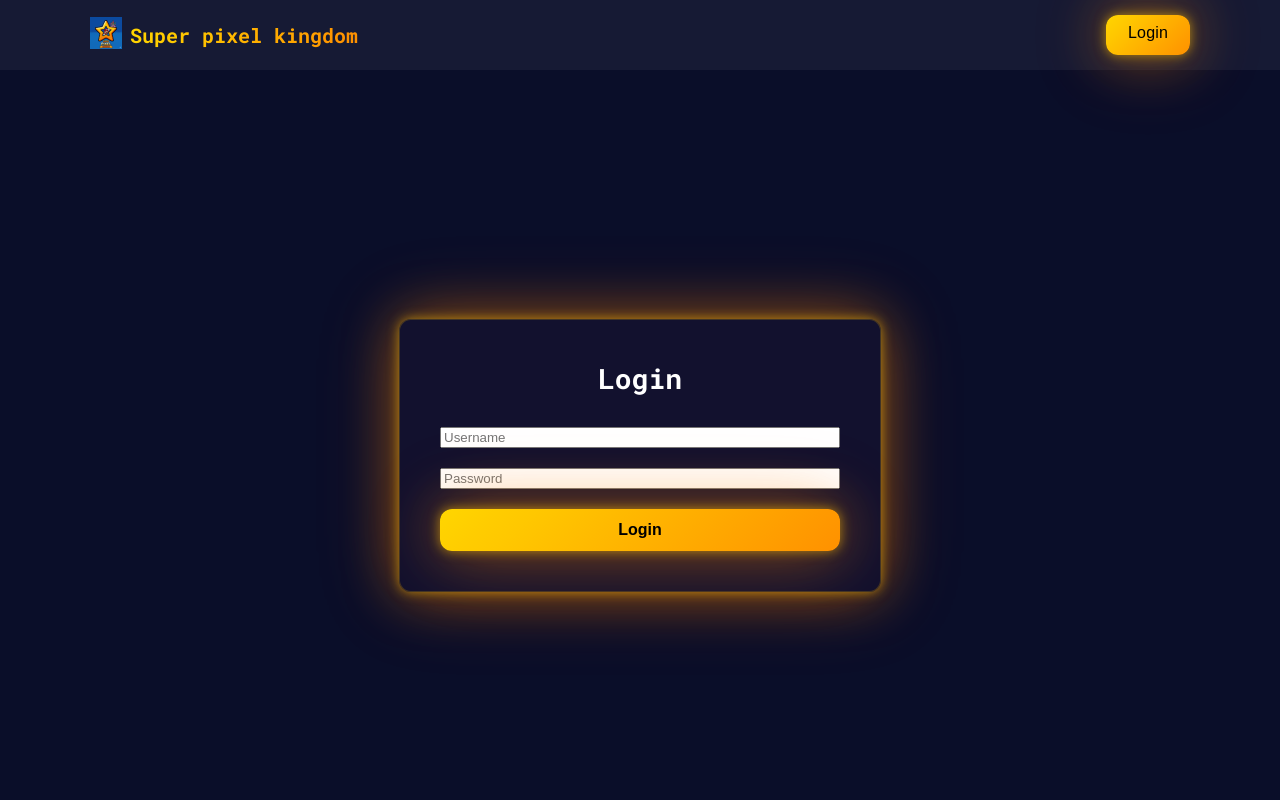
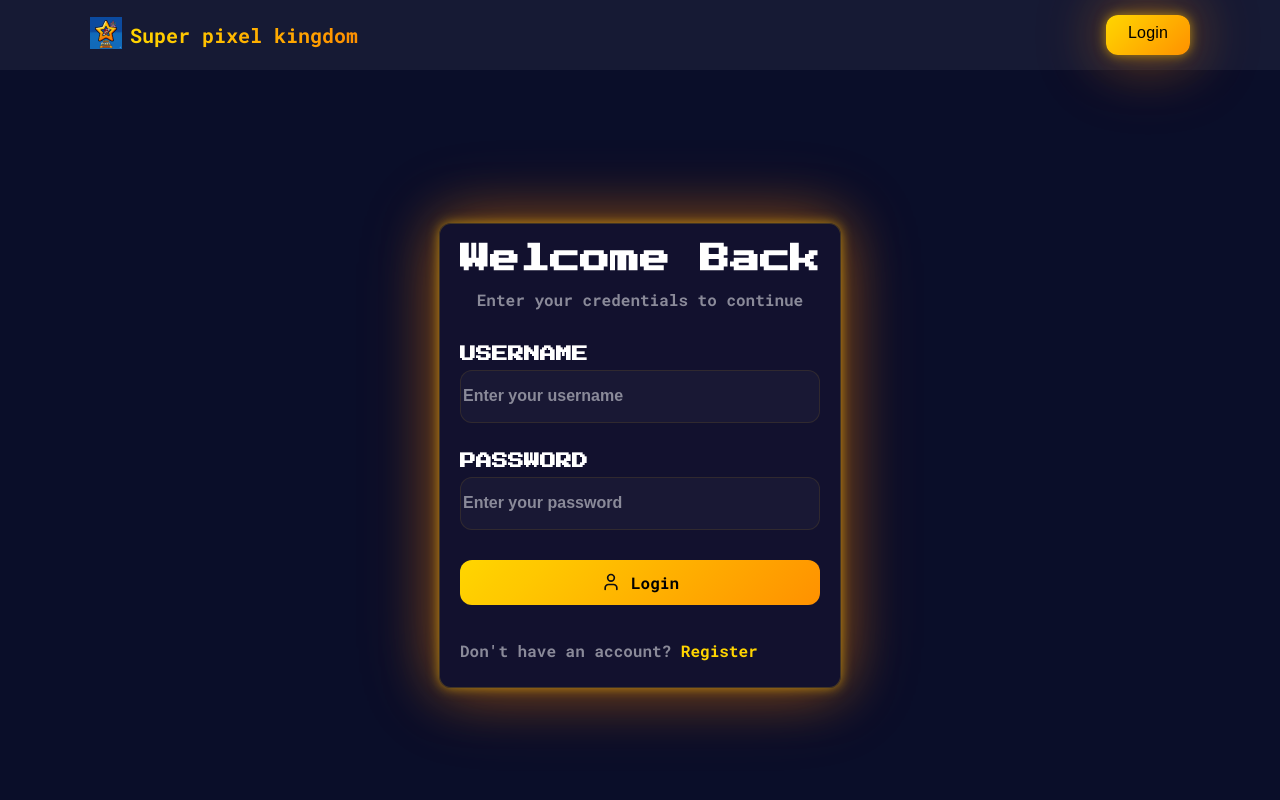
Before and after one commit to MarcoCorradini0/Mario-frontend, an Angular app: page /login in a window 1280 px wide. Shown: the top 800 px of the page. Built offline with nearby package versions, Linux system fonts and the light colour scheme.

Commit message:
Login page design done - added footer to login page and minor fixes - login card + form - navbar added

```diff
--- a/src/app/features/pages/components/footer/footer.html
+++ b/src/app/features/pages/components/footer/footer.html
@@ -12,7 +12,7 @@
                 </div>
             </div>
             <!-- Description -->
-            <p class="brand-description">
+            <p class="paragraph">
                 The ultimate competitive browser-based arcade game. Join thousands of players worldwide.
             </p>
             <!-- Socials -->
--- a/src/app/features/pages/components/navbar/navbar.scss
+++ b/src/app/features/pages/components/navbar/navbar.scss
@@ -5,8 +5,6 @@
     justify-content: space-between;
     align-items: center;
     background: var(--glass-bg);
-    outline: 0.67px solid var(--neon-border);
-    outline-offset: -0.67px;
     .LogoContainer{
         display: flex;
         gap: 8px;
--- a/src/app/features/pages/home/home.html
+++ b/src/app/features/pages/home/home.html
@@ -22,7 +22,7 @@
             @for (item of items; track $index) {
                 <div class="card">
                     <div class="icon" [innerHTML]="item.icon"></div>
-                    <div class="text-content">
+                    <div>
                         <h3 class="h3">{{ item.title }}</h3>
                         <p class="paragraph">{{ item.description }}</p>
                     </div>
--- a/src/app/features/pages/home/home.scss
+++ b/src/app/features/pages/home/home.scss
@@ -20,13 +20,6 @@
         line-height: 72px; /* 150% */
         letter-spacing: -1.44px;
     }
-    .paragraph{
-        margin: 0;
-        color: var(--paragraph-color);
-        font-size: 16px;
-        font-weight: 700;
-        line-height: 32px; /* 152.381% */
-    }
 }
 // Hero
 .hero-wrapper{
@@ -35,7 +28,7 @@
     justify-content: space-evenly;
     padding: 20px;
     border-radius: 16px;
-    border: 0.667px solid var(--neon-border);
+    border: var(--neon-border);
     background: var(--glass-bg);
     box-shadow: var(--neon-shadow);
     .hero{
@@ -154,7 +147,7 @@
     align-items: center;
     padding: 20px;
     border-radius: 16px;
-    border: 0.667px solid var(--neon-border);
+    border: var(--neon-border);
     background: var(--glass-bg);
     box-shadow: var(--neon-shadow);
     .previeuws-btn{
--- a/src/app/features/pages/login/login.html
+++ b/src/app/features/pages/login/login.html
@@ -1,12 +1,26 @@
 <app-navbar />
 <div class="login-container">
     <form [formGroup]="form"(ngSubmit)="onSubmit()">
-        <h2>Login</h2>
-        <input type="text"placeholder="Username"formControlName="username"/>
-        <input type="password"placeholder="Password"formControlName="password"/>
+        <!-- Title -->
+        <div class="header">
+            <h2>Welcome Back</h2>
+            <p class="paragraph">Enter your credentials to continue</p>
+        </div>
+        <!-- Username -->
+        <div class="input-box">
+            <h4>USERNAME</h4>
+            <input id="input1" type="text"placeholder="Enter your username"formControlName="username"/>
+        </div>
+        <!-- Password -->
+        <div class="input-box">
+            <h4>PASSWORD</h4>
+            <input id="input2" type="password"placeholder="Enter your password"formControlName="password"/>
+        </div>
+        <!-- Login-btn -->
         <button type="submit" [disabled]="form.invalid||loading">
-            {{loading?'loading...':'Login'}}
+            <img src="icons/profile.svg" alt="Profile-image">{{loading?'loading...':'Login'}}
         </button>
+        <p class="paragraph">Don't have an account? <a href="">Register</a></p>
         <p *ngIf="error" class="error">{{error}}</p>
     </form>
 </div>
--- a/src/app/features/pages/login/login.scss
+++ b/src/app/features/pages/login/login.scss
@@ -1,86 +1,94 @@
-.login-container {
+.login-container{
     height: calc(100vh - 70px);
     display: flex;
     justify-content: center;
     align-items: center;
     padding: 20px;
-
-    form {
+    form{
         display: flex;
         flex-direction: column;
-        gap: 20px;
-        width: 100%;
+        gap: 30px;
         max-width: 400px;
-        padding: 40px;
+        padding: 20px;
         background-color: var(--card-color);
         border: var(--neon-border);
         border-radius: var(--border-radius);
         box-shadow: var(--neon-shadow);
-
-        h2 {
-            text-align: center;
-            margin: 0 0 10px 0;
-            font-size: 28px;
+        a{
+            color: var(--primary-color);
+            text-decoration: none;
+            &:hover{
+                text-decoration: underline;
+            }
         }
-
-        .form-group {
+        .header{
+            align-self: center;
+            justify-items: center;
+            margin: 0;
+            h2{
+                font-family: "Press Start 2P";
+                text-align: center;
+                margin: 0 0 10px 0;
+                font-size: 30px;
+            }
+        }
+        .input-box{
             display: flex;
             flex-direction: column;
             gap: 8px;
-
-            label {
-                font-size: 14px;
-                color: var(--paragraph-color);
+            h4{
+                margin: 0;
+                font-family: "Press Start 2P";
             }
-
-            input {
-                background: rgba(0, 0, 0, 0.4);
-                border: 1px solid rgba(255, 255, 255, 0.05);
+            input#input1{
+                color: var(--white-color);
+                border: 1px solid hsl(45deg 100% 51% / 10%);
                 border-radius: var(--border-radius);
+                background: hsl(0deg 0% 100% / 3%);
+                height: 49px;
+                font-size: 16px;
+            }
+            input#input2{
                 color: var(--white-color);
-                padding: 12px 16px;
-                font-family: inherit;
-                font-size: 14px;
-                outline: none;
-                transition: border 0.3s ease;
-
-                &:focus {
-                    border-color: var(--neon-border-active);
-                }
+                border: 1px solid hsl(45deg 100% 51% / 10%);
+                border-radius: var(--border-radius);
+                background: hsl(0deg 0% 100% / 3%);
+                height: 49px;
+                font-size: 16px;
             }
         }
-
-        button {
+        button{
+            justify-content: center;
+            display: flex;
+            gap: 10px;
             cursor: pointer;
+            font-family: "Roboto Mono";
             border-radius: var(--border-radius);
-            padding: 12px 24px;
             border: none;
             background: var(--button-gradient);
-            box-shadow: var(--neon-shadow);
+            color: var(--black-color);
+            padding: 12px 24px;
             font-size: 16px;
             font-weight: 700;
-            color: #000;
             transition: filter 0.2s ease;
-
-            &:hover {
+            &:hover{
+                box-shadow: var(--neon-shadow);
                 filter: brightness(1.1);
             }
         }
     }
-
-    .error {
-        color: hsl(0, 100%, 65%);
+    .error{
+        color: var(--red-color);
         font-size: 13px;
         text-align: center;
     }
 }
-
 // Responsive
-@media (max-width: 480px) {
-    .login-container {
-        form {
+@media (max-width: 480px){
+    .login-container{
+        form{
             padding: 30px 20px;
-            h2 {
+            h2{
                 font-size: 24px;
             }
         }
--- a/src/styles.scss
+++ b/src/styles.scss
@@ -9,6 +9,7 @@
     --background-card:    hsl(251, 45%, 14%, 0.5);
     --white-color:        hsl(0, 0%, 100%);
     --black-color:        hsl(0, 0%, 0%);
+    --red-color:          hsl(0, 100%, 65%);
     --primary-color:      hsl(50, 100%, 50%);
     --secondary-color:    hsla(45, 100%, 51%, 0.1);
     --paragraph-color:    hsl(240, 7%, 57%);
@@ -20,9 +21,6 @@
     --neon-shadow: 0 0 12px 0 hsla(45, 100%, 51%, 0.6), 0 0 55px 0 hsla(34, 100%, 50%, 0.4), 0 0 80px 0 hsla(26, 100%, 50%, 0.3);
     --neon-border: 1px solid hsla(45, 100%, 51%, 0.2);
     --neon-border-active: hsl(45, 100%, 51%, 0.3);
-}
-.html, body{
-    margin: 0px;
 }
 // Webkit scrollbar - Chrome, Edge, Opera, Android, Safari, Desktop
 ::-webkit-scrollbar{
@@ -57,3 +55,14 @@ html {
 html {
   scroll-behavior: smooth;
 }
+.html, body{
+    margin: 0px;
+}
+// Paragraph
+.paragraph,input::placeholder{
+    margin: 0;
+    color: var(--paragraph-color);
+    font-size: 16px;
+    font-weight: 700;
+    line-height: 32px; /* 152.381% */
+}
```
Also changed, not shown: src/app/features/pages/components/footer/footer.scss (+30 -41 lines), public/icons/profile.svg (added).
